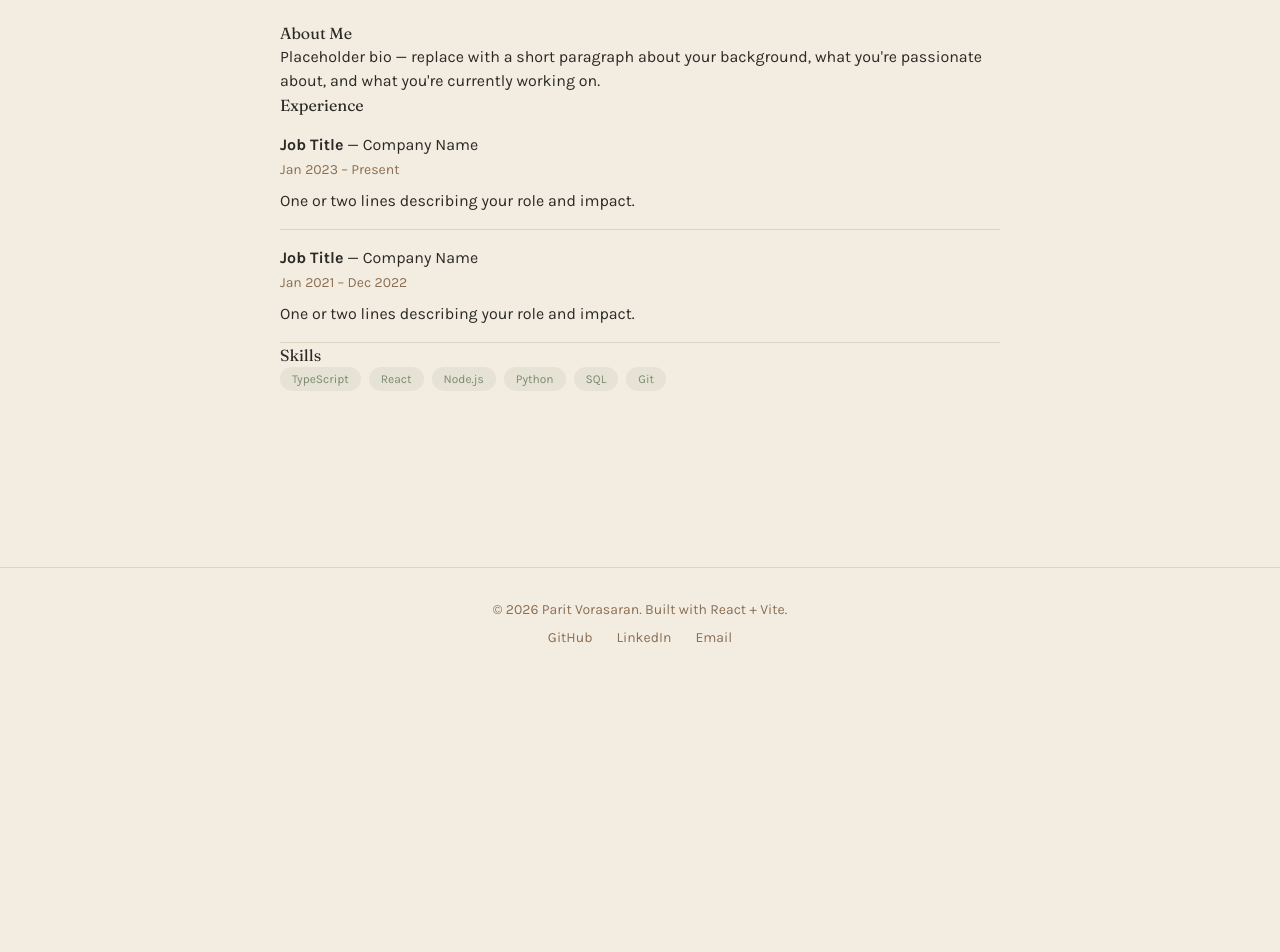
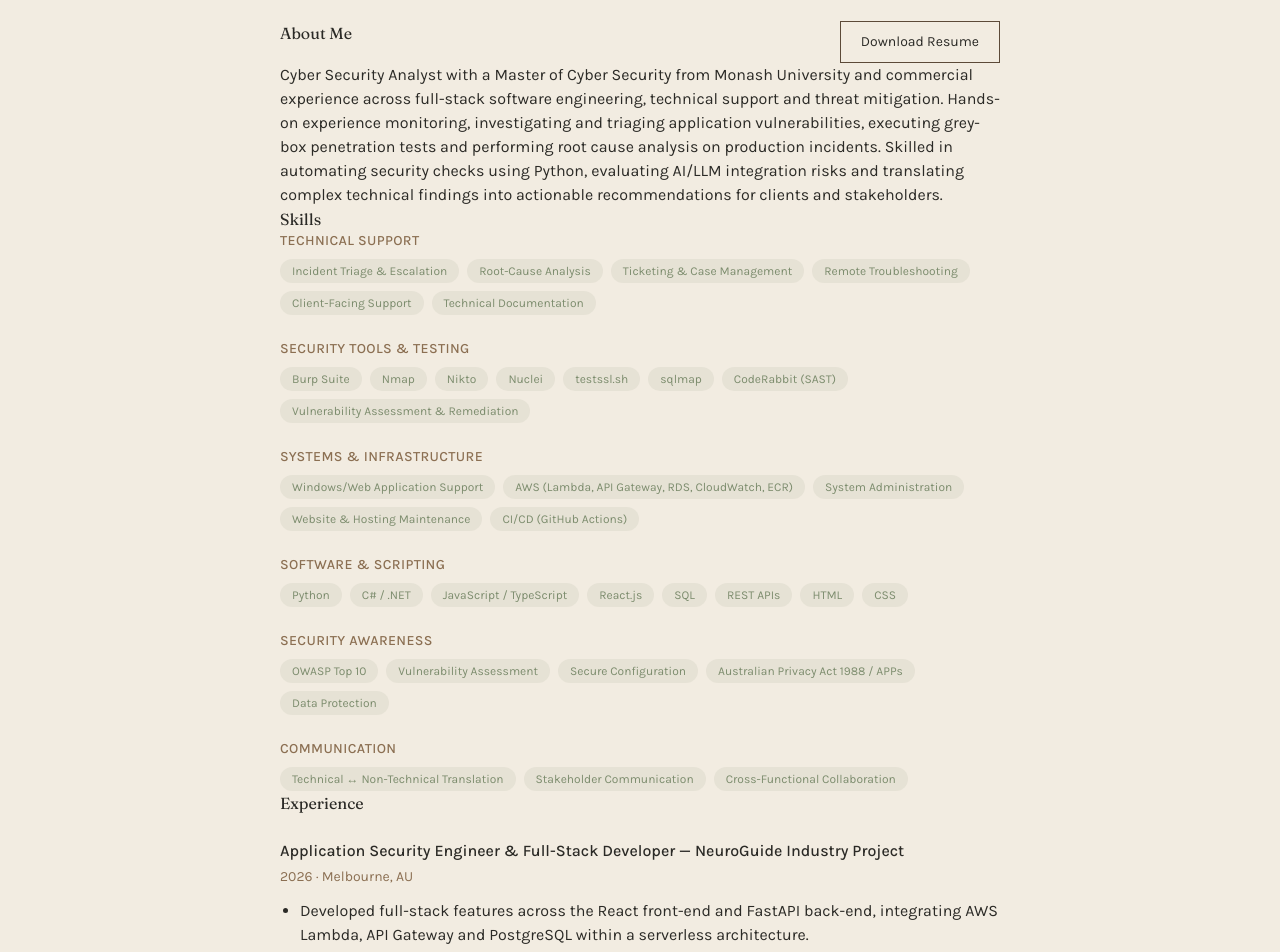
Before and after one commit to ParitV/personal-portfolio, a React (Vite) app: page /about in a window 1280 px wide. Shown: the part 120-1072 px from the top of the page. Before the commit the page ends 800 px from the top, so only its background shows below. Built offline with nearby package versions, Linux system fonts and the light colour scheme.

Commit message:
Build About page from profile data with resume download
Renders summary, skills grouped by category, an experience timeline,
and education from src/data/profile.ts, and adds a Download Resume
button linking to /resume.pdf.

```diff
--- a/src/pages/About.tsx
+++ b/src/pages/About.tsx
@@ -1,41 +1,92 @@
+import { profile } from '../data/profile'
+
 function About() {
   return (
     <section>
+      <div className="flex items-start justify-between gap-6">
         <h1>About Me</h1>
-      <p>
-        Placeholder bio — replace with a short paragraph about your
-        background, what you're passionate about, and what you're currently
-        working on.
-      </p>
+        <a
+          href="/resume.pdf"
+          download
+          className="shrink-0 border border-wood-dark px-5 py-2.5 text-sm text-ink hover:bg-stone/40"
+        >
+          Download Resume
+        </a>
+      </div>
 
-      <h2>Experience</h2>
-      <ul>
-        <li className="border-b border-stone py-4">
-          <strong>Job Title</strong> — Company Name
-          <br />
-          <span className="text-sm text-wood">Jan 2023 – Present</span>
-          <p className="mt-2">One or two lines describing your role and impact.</p>
-        </li>
-        <li className="border-b border-stone py-4">
-          <strong>Job Title</strong> — Company Name
-          <br />
-          <span className="text-sm text-wood">Jan 2021 – Dec 2022</span>
-          <p className="mt-2">One or two lines describing your role and impact.</p>
-        </li>
-      </ul>
+      <p>{profile.summary}</p>
 
       <h2>Skills</h2>
-      <ul className="flex flex-wrap gap-2">
-        {['TypeScript', 'React', 'Node.js', 'Python', 'SQL', 'Git'].map(
-          (skill) => (
+      <div className="space-y-6">
+        {profile.skills.map((group) => (
+          <div key={group.category}>
+            <p className="text-sm font-medium uppercase tracking-wide text-wood">
+              {group.category}
+            </p>
+            <ul className="mt-2 flex flex-wrap gap-2">
+              {group.skills.map((skill) => (
                 <li
                   key={skill}
                   className="rounded-full bg-sage/10 px-3 py-1 text-xs text-sage"
                 >
                   {skill}
                 </li>
-          ),
+              ))}
+            </ul>
+          </div>
+        ))}
+      </div>
+
+      <h2>Experience</h2>
+      <ul>
+        {profile.experience.map((entry) => (
+          <li
+            key={`${entry.role}-${entry.company}-${entry.dates}`}
+            className="border-b border-stone py-6"
+          >
+            <div className="flex flex-wrap items-baseline justify-between gap-x-4 gap-y-1">
+              <p className="font-medium text-ink">
+                {entry.role} — {entry.company}
+              </p>
+              <span className="text-sm text-wood">
+                {entry.dates}
+                {entry.location ? ` · ${entry.location}` : ''}
+              </span>
+            </div>
+            <ul className="mt-3 list-disc space-y-1.5 pl-5">
+              {entry.bullets.map((bullet) => (
+                <li key={bullet}>{bullet}</li>
+              ))}
+            </ul>
+          </li>
+        ))}
+      </ul>
+
+      <h2>Education</h2>
+      <ul>
+        {profile.education.map((entry) => (
+          <li
+            key={`${entry.degree}-${entry.institution}`}
+            className="border-b border-stone py-6"
+          >
+            <div className="flex flex-wrap items-baseline justify-between gap-x-4 gap-y-1">
+              <p className="font-medium text-ink">
+                {entry.degree} — {entry.institution}
+              </p>
+              <span className="text-sm text-wood">
+                {entry.dates}
+                {entry.location ? ` · ${entry.location}` : ''}
+              </span>
+            </div>
+            {entry.bullets && (
+              <ul className="mt-3 list-disc space-y-1.5 pl-5">
+                {entry.bullets.map((bullet) => (
+                  <li key={bullet}>{bullet}</li>
+                ))}
+              </ul>
             )}
+          </li>
+        ))}
       </ul>
     </section>
   )
```
Lines whose indentation alone changed are shown as unchanged.
